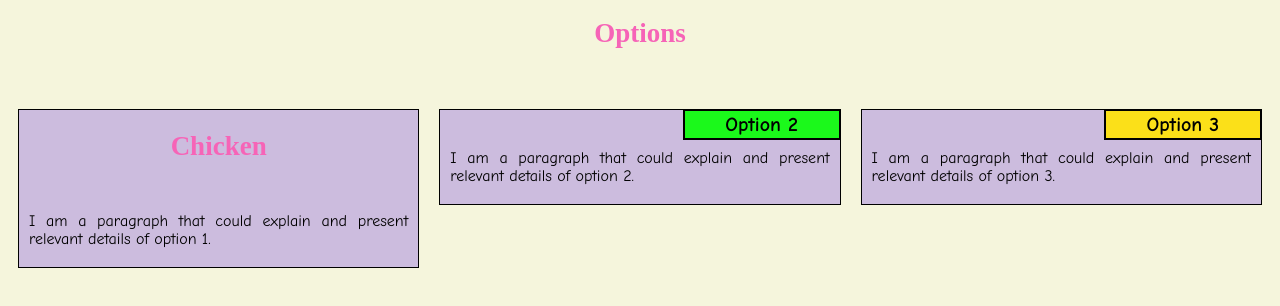
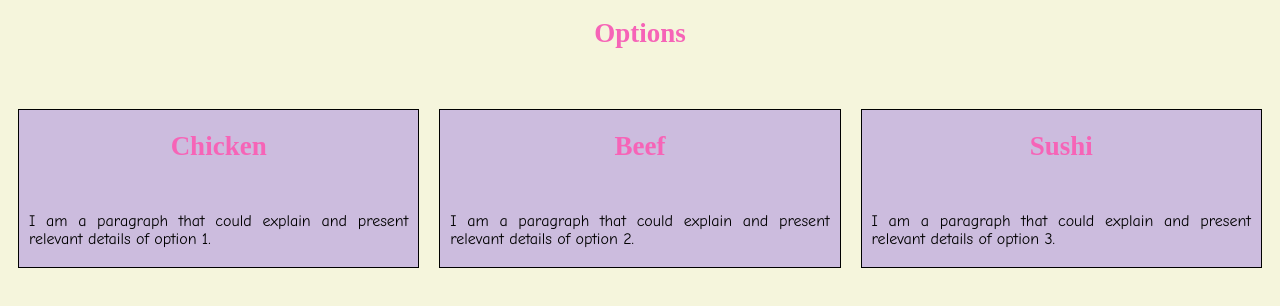
Before and after one commit to pattymicaelazurita/module-3, a plain HTML site: page index.html in a window 1280 px wide. Drawn offline with Linux system fonts and the light colour scheme.

Commit message:
Update index.html

```diff
--- a/index.html
+++ b/index.html
@@ -17,13 +17,13 @@
 	</div>
 	<div class='big medium small'>
 		<div class='section'>
-			<span id='option2'>Option 2</span>
+			<h1>Beef</h1>
 				<p>I am a paragraph that could explain and present relevant details of option 2.</p>
 		</div>
 	</div>
 	<div class='big min small'>
 		<div class='section'>
-			<span id='option3'>Option 3</span>
+			<h1>Sushi</h1>
 				<p>I am a paragraph that could explain and present relevant details of option 3.</p>
 		</div>
 	</div>
```
